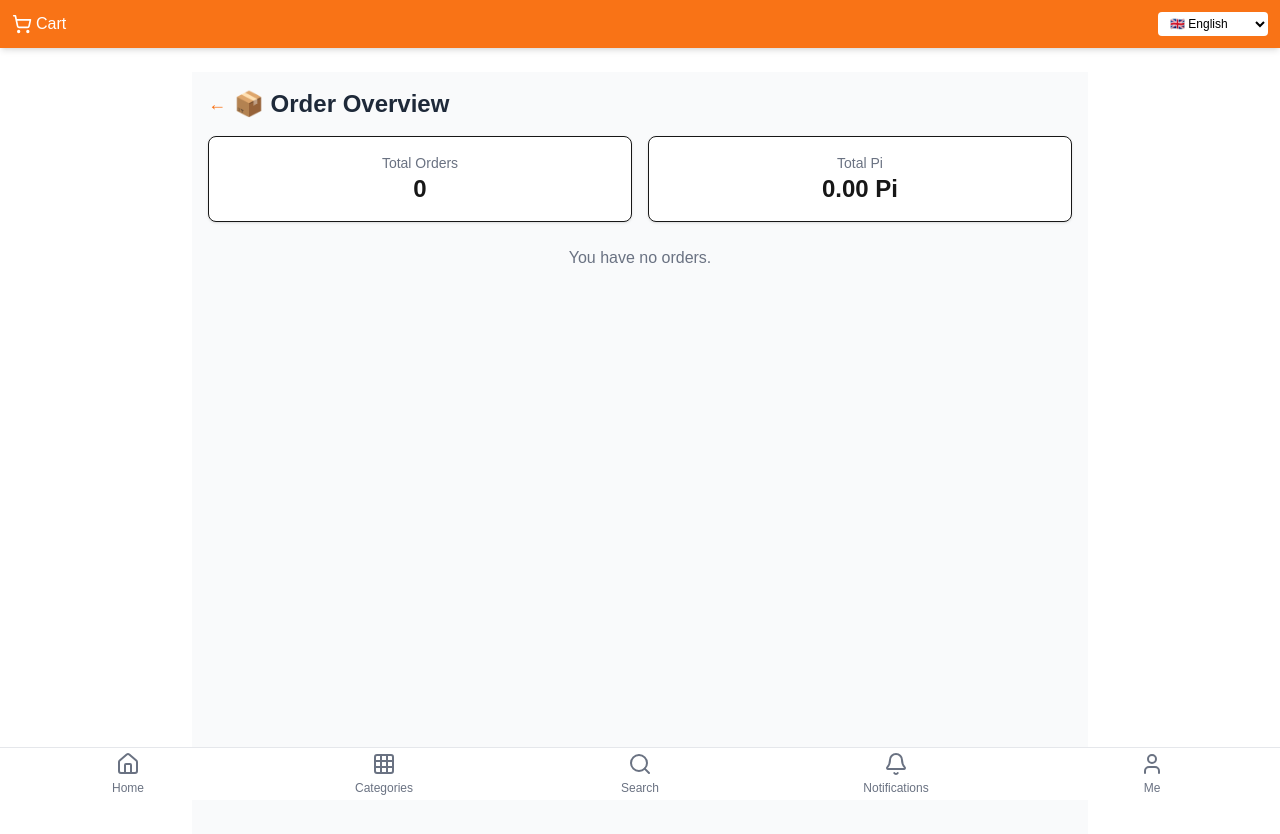
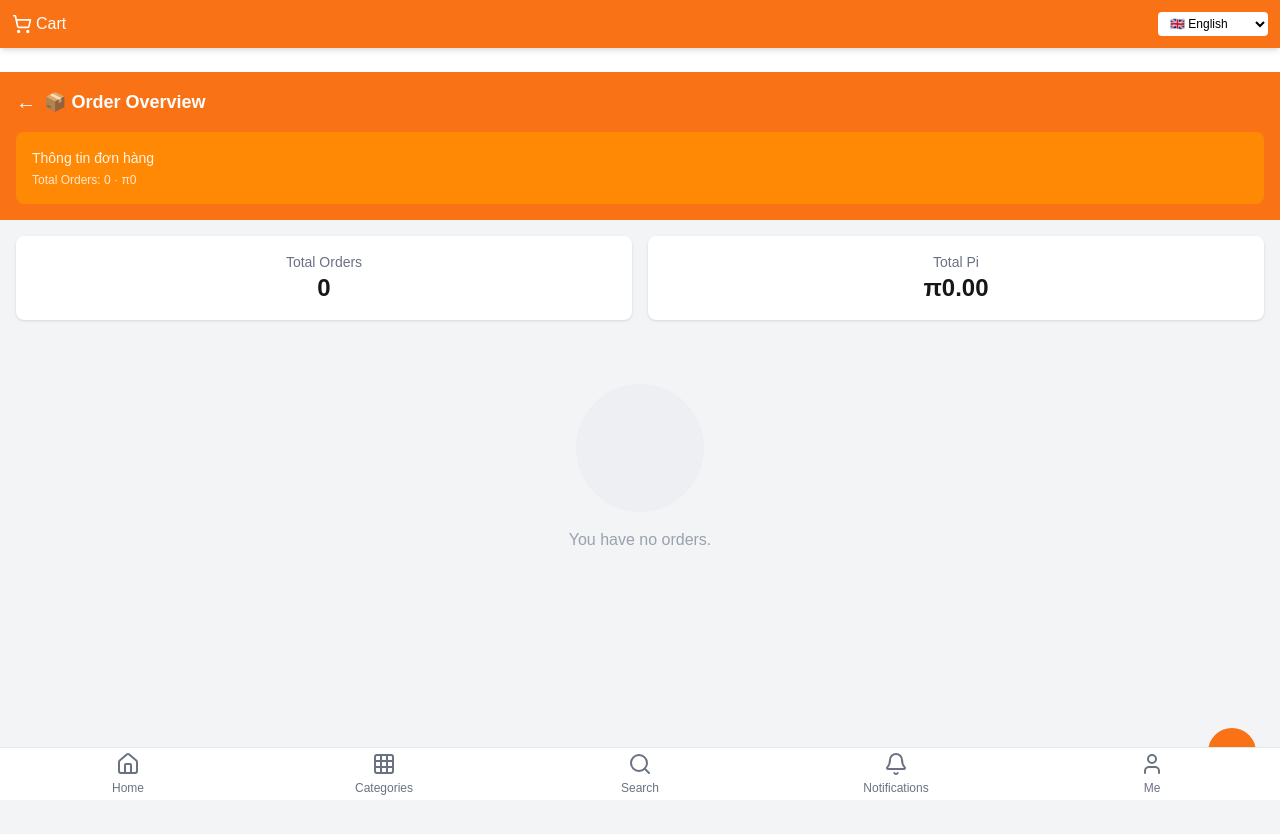
Before and after one commit to Titi-shop/titi.banluu, a Next.js app: page /customer/orders in a window 1280 px wide. Shown: the top 834 px of the page. Built offline with nearby package versions, Linux system fonts and the light colour scheme.

Commit message:
Update page.tsx

```diff
--- a/app/customer/orders/page.tsx
+++ b/app/customer/orders/page.tsx
@@ -1,6 +1,7 @@
 "use client";
 
 import { useEffect, useState } from "react";
+import { useRouter } from "next/navigation";
 import { apiFetch } from "@/lib/apiFetch";
 import { useTranslationClient as useTranslation } from "@/app/lib/i18n/client";
 
@@ -12,93 +13,126 @@ interface OrderItem {
 }
 
 export default function OrdersSummaryPage() {
+  const router = useRouter();
   const { t } = useTranslation();
 
   const [orders, setOrders] = useState<OrderItem[]>([]);
   const [loading, setLoading] = useState(true);
 
+  /* =========================
+     LOAD SELLER ORDERS
+  ========================= */
   useEffect(() => {
-    fetchOrders();
+    loadOrders();
   }, []);
 
-  const fetchOrders = async () => {
+  const loadOrders = async () => {
     try {
       const res = await apiFetch("/api/seller/orders");
+      if (!res.ok) throw new Error("unauthorized");
 
-    if (!res.ok) {
-      throw new Error("unauthorized");
-    }
-
-    const data = await res.json();
+      const data: OrderItem[] = await res.json();
       setOrders(Array.isArray(data) ? data : []);
     } catch (err) {
       console.error("❌ Load orders error:", err);
+      setOrders([]);
     } finally {
       setLoading(false);
     }
   };
-  if (loading)
-    return (
-      <p className="text-center mt-10 text-gray-500">
-        ⏳ {t.loading}...
-      </p>
-    );
 
   const totalOrders = orders.length;
   const totalPi = orders.reduce(
-    (sum, o) => sum + (parseFloat(String(o.total)) || 0),
+    (sum, o) => sum + Number(o.total || 0),
     0
   );
 
+  /* =========================
+     UI
+  ========================= */
   return (
-    <main className="max-w-4xl mx-auto p-4 pb-24 bg-gray-50 min-h-screen">
-      {/* ===== Tiêu đề ===== */}
-      <div className="flex items-center mb-4">
-        <button
-          onClick={() => history.back()}
-          className="text-orange-500 font-semibold text-lg mr-2"
-        >
+    <main className="min-h-screen bg-gray-100 pb-24">
+      {/* ===== HEADER ===== */}
+      <div className="bg-orange-500 text-white px-4 py-4">
+        <div className="flex items-center gap-2">
+          <button onClick={() => router.back()} className="text-xl">
             ←
           </button>
-        <h1 className="text-2xl font-bold text-gray-800 flex items-center gap-2">
-          📦 {t.order_summary}
+          <h1 className="font-semibold text-lg">
+            📦 {t.order_summary || "Tổng quan đơn hàng"}
           </h1>
         </div>
 
-      {/* ===== Tổng hợp ===== */}
-      <div className="grid grid-cols-2 gap-4 mb-6">
-        <div className="bg-white border rounded-lg p-4 text-center shadow">
-          <p className="text-gray-500 text-sm">{t.total_orders}</p>
-          <p className="text-2xl font-bold">{totalOrders}</p>
-        </div>
-        <div className="bg-white border rounded-lg p-4 text-center shadow">
-          <p className="text-gray-500 text-sm">{t.total_pi}</p>
-          <p className="text-2xl font-bold">
-            {totalPi.toFixed(2)} Pi
+        <div className="mt-4 bg-orange-400 rounded-lg p-4">
+          <p className="text-sm opacity-90">
+            {t.order_info || "Thông tin đơn hàng"}
+          </p>
+          <p className="text-xs opacity-80 mt-1">
+            {t.total_orders || "Tổng đơn"}: {totalOrders} · π
+            {totalPi.toFixed(0)}
           </p>
         </div>
       </div>
 
-      {/* ===== Danh sách ===== */}
-      {orders.length === 0 ? (
-        <p className="text-center text-gray-500">{t.no_orders}</p>
+      {/* ===== SUMMARY CARDS ===== */}
+      <div className="grid grid-cols-2 gap-4 px-4 mt-4">
+        <div className="bg-white rounded-lg p-4 text-center shadow">
+          <p className="text-gray-500 text-sm">
+            {t.total_orders || "Tổng đơn"}
+          </p>
+          <p className="text-2xl font-bold">{totalOrders}</p>
+        </div>
+        <div className="bg-white rounded-lg p-4 text-center shadow">
+          <p className="text-gray-500 text-sm">
+            {t.total_pi || "Tổng Pi"}
+          </p>
+          <p className="text-2xl font-bold">
+            π{totalPi.toFixed(2)}
+          </p>
+        </div>
+      </div>
+
+      {/* ===== CONTENT ===== */}
+      <div className="mt-10 px-4">
+        {loading ? (
+          <p className="text-center text-gray-500">
+            ⏳ {t.loading || "Đang tải"}...
+          </p>
+        ) : orders.length === 0 ? (
+          <div className="flex flex-col items-center text-gray-400 mt-16">
+            <div className="w-32 h-32 bg-gray-200 rounded-full mb-4 opacity-40" />
+            <p>{t.no_orders || "Chưa có đơn hàng"}</p>
+          </div>
         ) : (
-        <div className="space-y-4">
+          <div className="space-y-3">
             {orders.map((o) => (
               <div
                 key={o.orderId}
-              className="bg-white border rounded-lg p-4 shadow-sm"
+                className="bg-white rounded-lg p-4 shadow"
               >
-              <p>🧾 <b>{t.order_code}:</b> #{o.orderId}</p>
-              <p>💰 <b>{t.total}:</b> {o.total.toFixed(2)} Pi</p>
-              <p>📅 <b>{t.created_at}:</b> {o.createdAt}</p>
-              <p>📊 <b>{t.status}:</b> {o.status}</p>
+                <div className="flex justify-between">
+                  <span className="font-semibold">
+                    #{o.orderId}
+                  </span>
+                  <span className="text-orange-500 text-sm">
+                    {o.status}
+                  </span>
+                </div>
+
+                <p className="mt-2 text-sm">
+                  💰 {t.total || "Tổng"}: π{o.total.toFixed(2)}
+                </p>
+                <p className="text-xs text-gray-500 mt-1">
+                  📅 {new Date(o.createdAt).toLocaleString()}
+                </p>
               </div>
             ))}
           </div>
         )}
+      </div>
 
-      <div className="h-20"></div>
+      {/* ===== FLOAT BUTTON ===== */}
+      <button className="fixed bottom-6 right-6 w-12 h-12 rounded-full bg-orange-500 shadow-lg" />
     </main>
   );
 }
```
Lines whose indentation alone changed are shown as unchanged.
